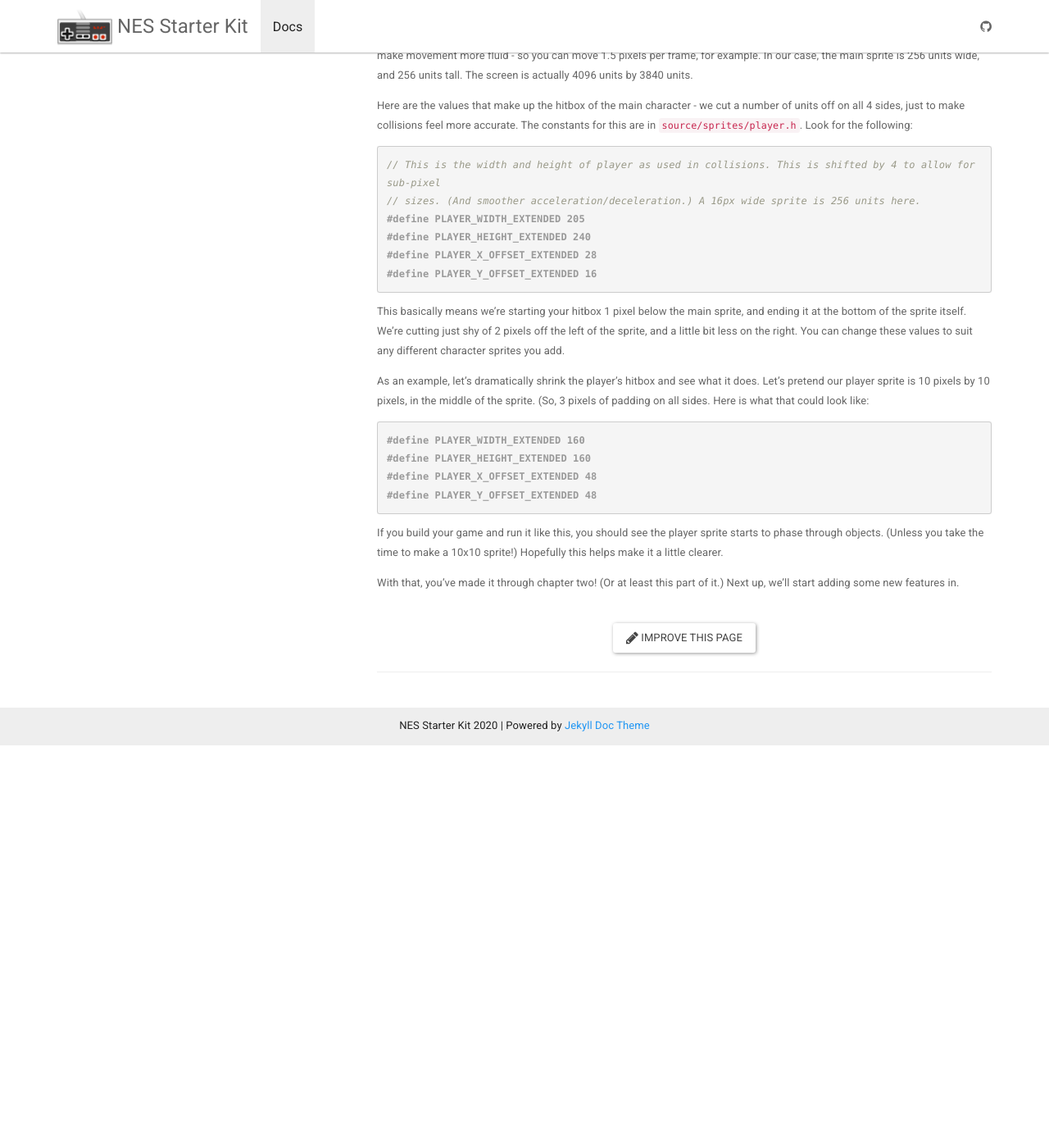
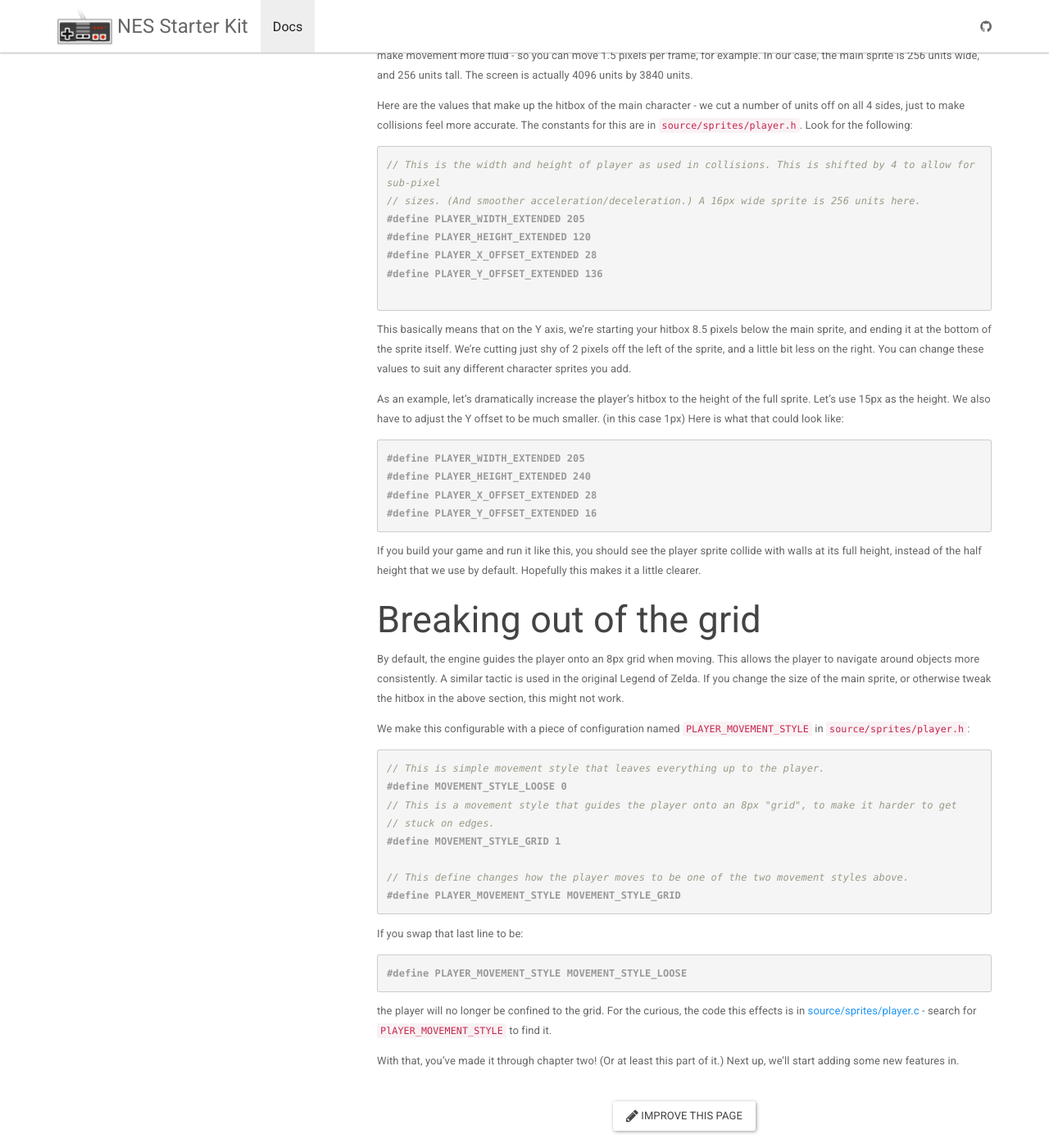
Before and after one commit to igwgames/nes-starter-kit, a Jekyll site: the page built from _docs/section_2/changing_movement.md, in a window 1280 px wide and 1400 px high, scrolled down 2239 px. Shown: the whole window at 82% size. Built offline with Jekyll 4.4.1, drawn with Linux system fonts in a browser that asks for light colours; nearby versions of some CDN libraries; our own code applies the rules of GitHub Pages for plain Markdown files; before the commit the page ends 3149 px from its top, so only the background shows below that; some of the changed text lies outside the part shown.

Commit message:
Automated documentation update [ci skip]

````diff
--- a/_docs/section_2/changing_movement.md
+++ b/_docs/section_2/changing_movement.md
@@ -118,28 +118,56 @@ to make collisions feel more accurate. The constants for this are in `source/spr
 // This is the width and height of player as used in collisions. This is shifted by 4 to allow for sub-pixel
 // sizes. (And smoother acceleration/deceleration.) A 16px wide sprite is 256 units here.
 #define PLAYER_WIDTH_EXTENDED 205
+#define PLAYER_HEIGHT_EXTENDED 120
+#define PLAYER_X_OFFSET_EXTENDED 28
+#define PLAYER_Y_OFFSET_EXTENDED 136
+
+```
+
+This basically means that on the Y axis, we're starting your hitbox 8.5 pixels below the main sprite, and ending it
+at the bottom of the sprite itself. We're cutting just shy of 2 pixels off the left of the sprite, and a little bit less
+on the right. You can change these values to suit any different character sprites you add.
+
+As an example, let's dramatically increase the player's hitbox to the height of the full sprite. Let's use 15px as the
+height. We also have to adjust the Y offset to be much smaller. (in this case 1px) Here is what that could look like:
+
+```c
+#define PLAYER_WIDTH_EXTENDED 205
 #define PLAYER_HEIGHT_EXTENDED 240
 #define PLAYER_X_OFFSET_EXTENDED 28
 #define PLAYER_Y_OFFSET_EXTENDED 16
 ```
 
-This basically means we're starting your hitbox 1 pixel below the main sprite, and ending it at the bottom of the
-sprite itself. We're cutting just shy of 2 pixels off the left of the sprite, and a little bit less on the right.
-You can change these values to suit any different character sprites you add.
+If you build your game and run it like this, you should see the player sprite collide with walls at its full height,
+instead of the half height that we use by default. Hopefully this makes it a little clearer.
 
-As an example, let's dramatically shrink the player's hitbox and see what it does. Let's pretend our player sprite
-is 10 pixels by 10 pixels, in the middle of the sprite. (So, 3 pixels of padding on all sides. Here is what that
-could look like:
+## Breaking out of the grid
+
+By default, the engine guides the player onto an 8px grid when moving. This allows the player to navigate around
+objects more consistently. A similar tactic is used in the original Legend of Zelda. If you change the size of the
+main sprite, or otherwise tweak the hitbox in the above section, this might not work.
+
+We make this configurable with a piece of configuration named `PLAYER_MOVEMENT_STYLE` in `source/sprites/player.h`:
 
 ```c
-#define PLAYER_WIDTH_EXTENDED 160
-#define PLAYER_HEIGHT_EXTENDED 160
-#define PLAYER_X_OFFSET_EXTENDED 48
-#define PLAYER_Y_OFFSET_EXTENDED 48
+// This is simple movement style that leaves everything up to the player.
+#define MOVEMENT_STYLE_LOOSE 0
+// This is a movement style that guides the player onto an 8px "grid", to make it harder to get
+// stuck on edges.
+#define MOVEMENT_STYLE_GRID 1
+
+// This define changes how the player moves to be one of the two movement styles above.
+#define PLAYER_MOVEMENT_STYLE MOVEMENT_STYLE_GRID
 ```
 
-If you build your game and run it like this, you should see the player sprite starts to phase through objects. (Unless
-you take the time to make a 10x10 sprite!) Hopefully this helps make it a little clearer.
+If you swap that last line to be:
+```c
+#define PLAYER_MOVEMENT_STYLE MOVEMENT_STYLE_LOOSE
+```
+
+the player will no longer be confined to the grid. For the curious, the code this effects is in
+[source/sprites/player.c](../../source/sprites/player.c) - search for `PlAYER_MOVEMENT_STYLE` to find it.
+
 
 With that, you've made it through chapter two! (Or at least this part of it.) Next up, we'll start adding some new
 features in.
````
Also changed, not shown: other parts of _docs/section_2/changing_movement.md (+1 -1 lines), _docs/README.md (+3 -3 lines).
